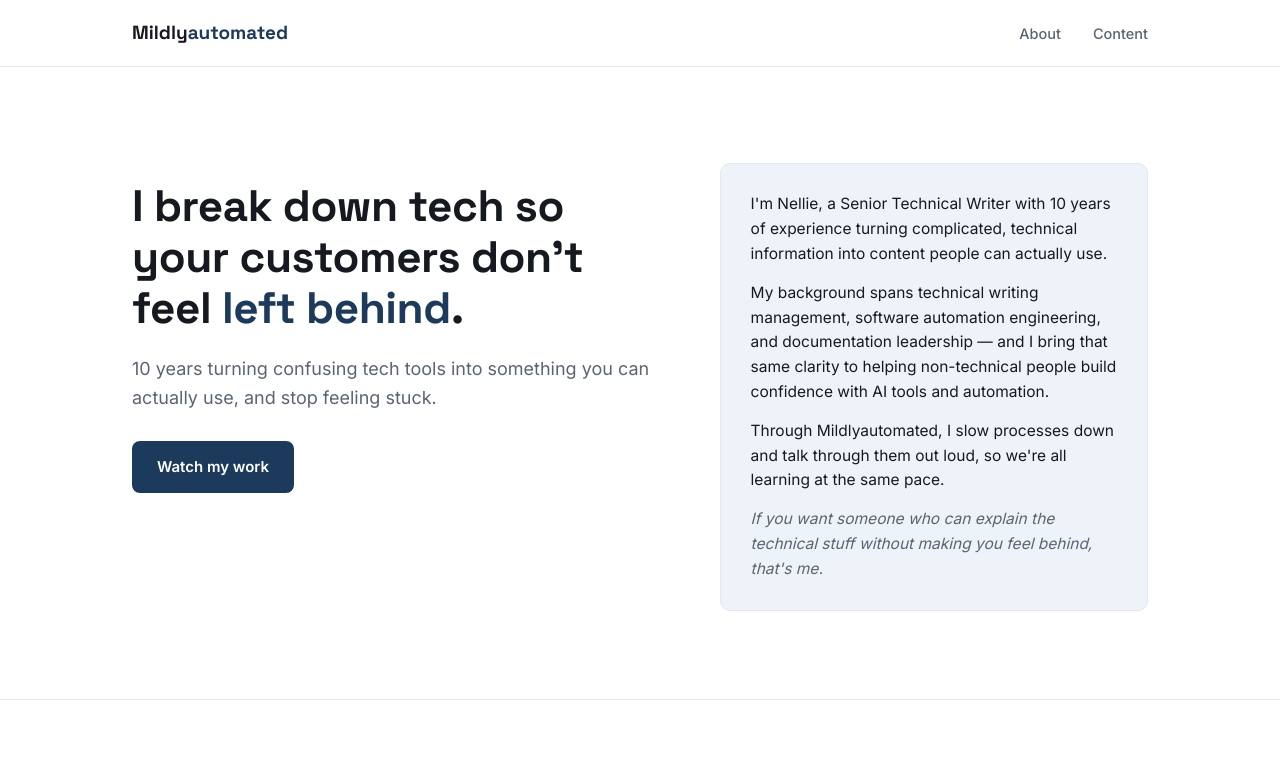
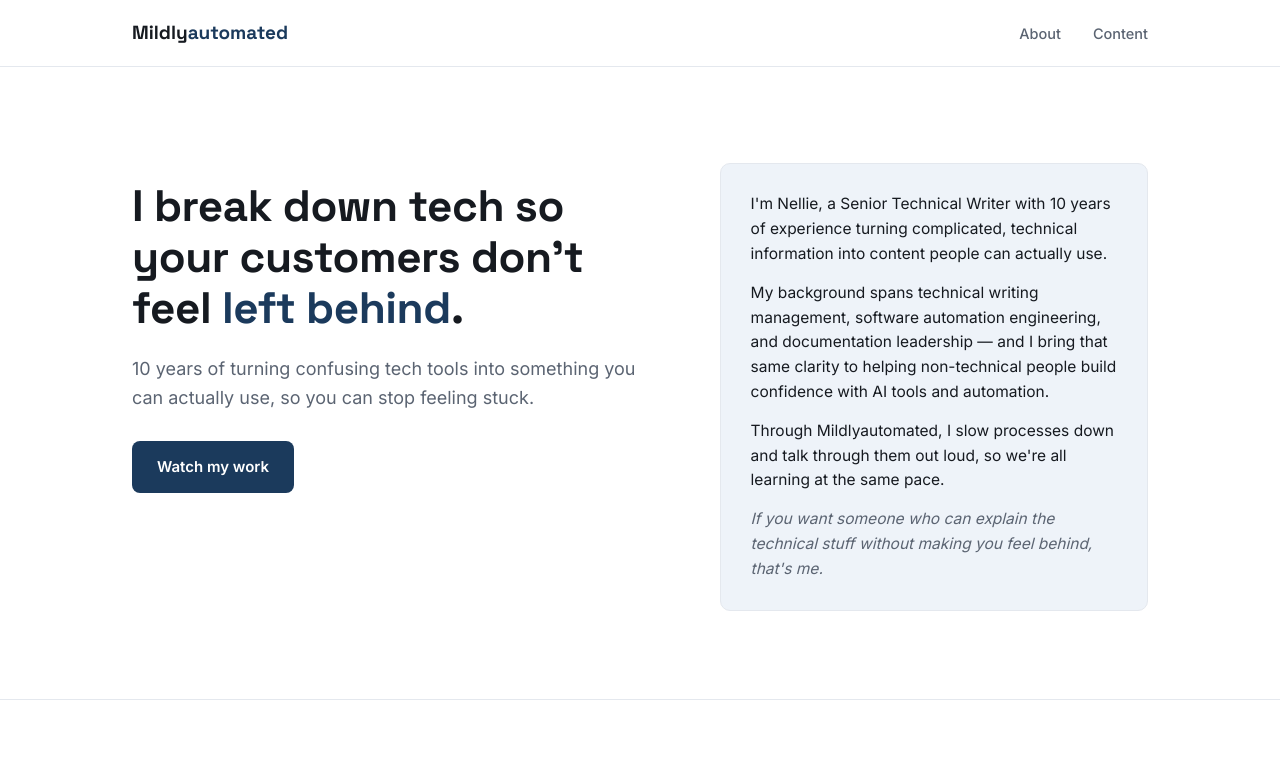
Before and after one commit to mildly-automated/my-portfolio, a plain HTML site: page Portfolio/index.html in a window 1280 px wide. Shown: the top 777 px of the page. Drawn offline with Linux system fonts and the light colour scheme.

Commit message:
Reword homepage hero tagline for better flow (6b048e66e4ad8f198f00a1dd)
Co-Authored-By: mildly-automated <277799712+mildly-automated@users.noreply.github.com>

```diff
--- a/Portfolio/index.html
+++ b/Portfolio/index.html
@@ -565,7 +565,7 @@
     <div class="wrap hero-grid">
       <div>
         <h1>I break down tech so your customers don't feel <span class="accent">left behind</span>.</h1>
-        <p class="hero-tagline">10 years turning confusing tech tools into something you can actually use, and stop feeling stuck.</p>
+        <p class="hero-tagline">10 years of turning confusing tech tools into something you can actually use, so you can stop feeling stuck.</p>
         <div class="hero-cta-row">
           <a class="btn btn-primary" href="#content">Watch my work</a>
         </div>
```
